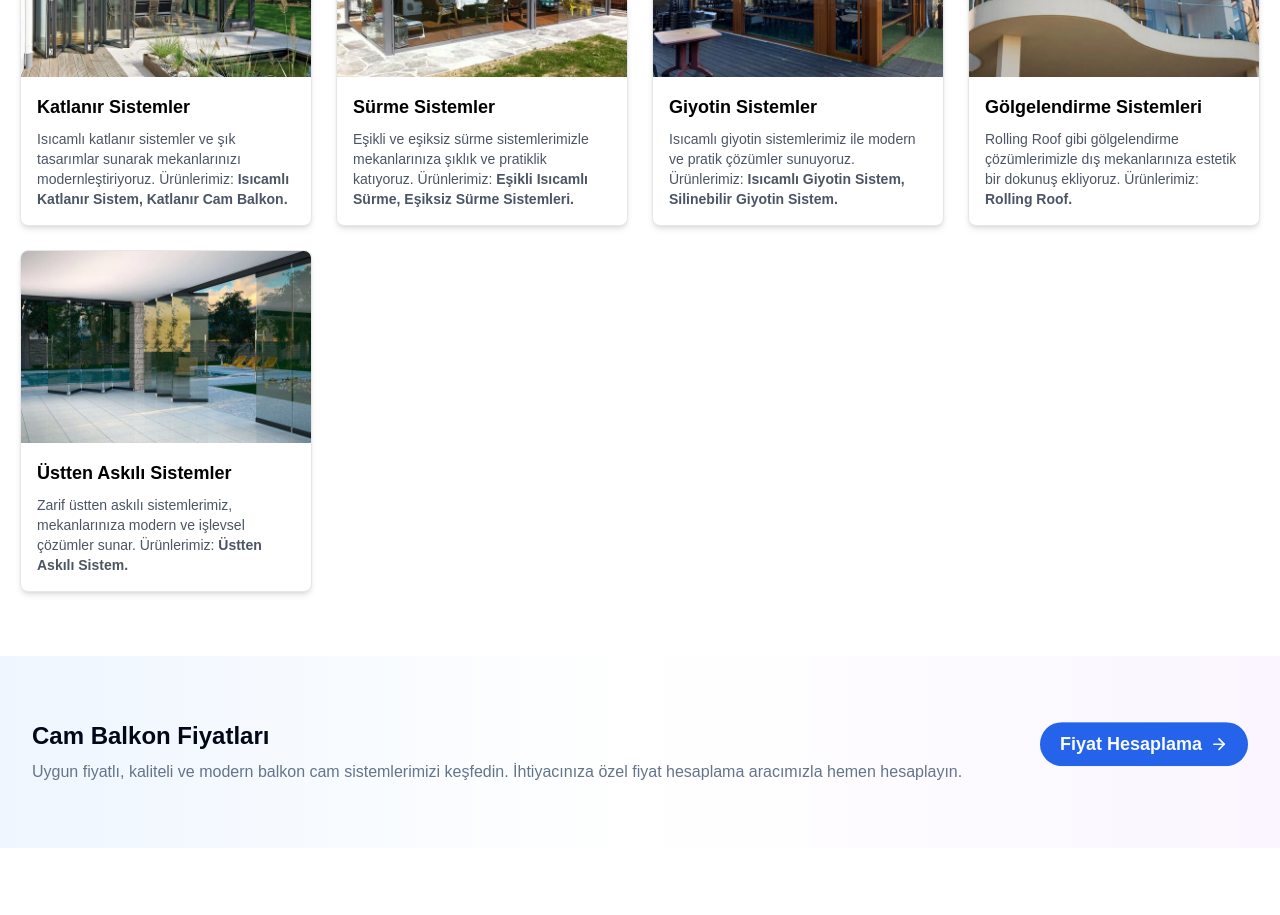
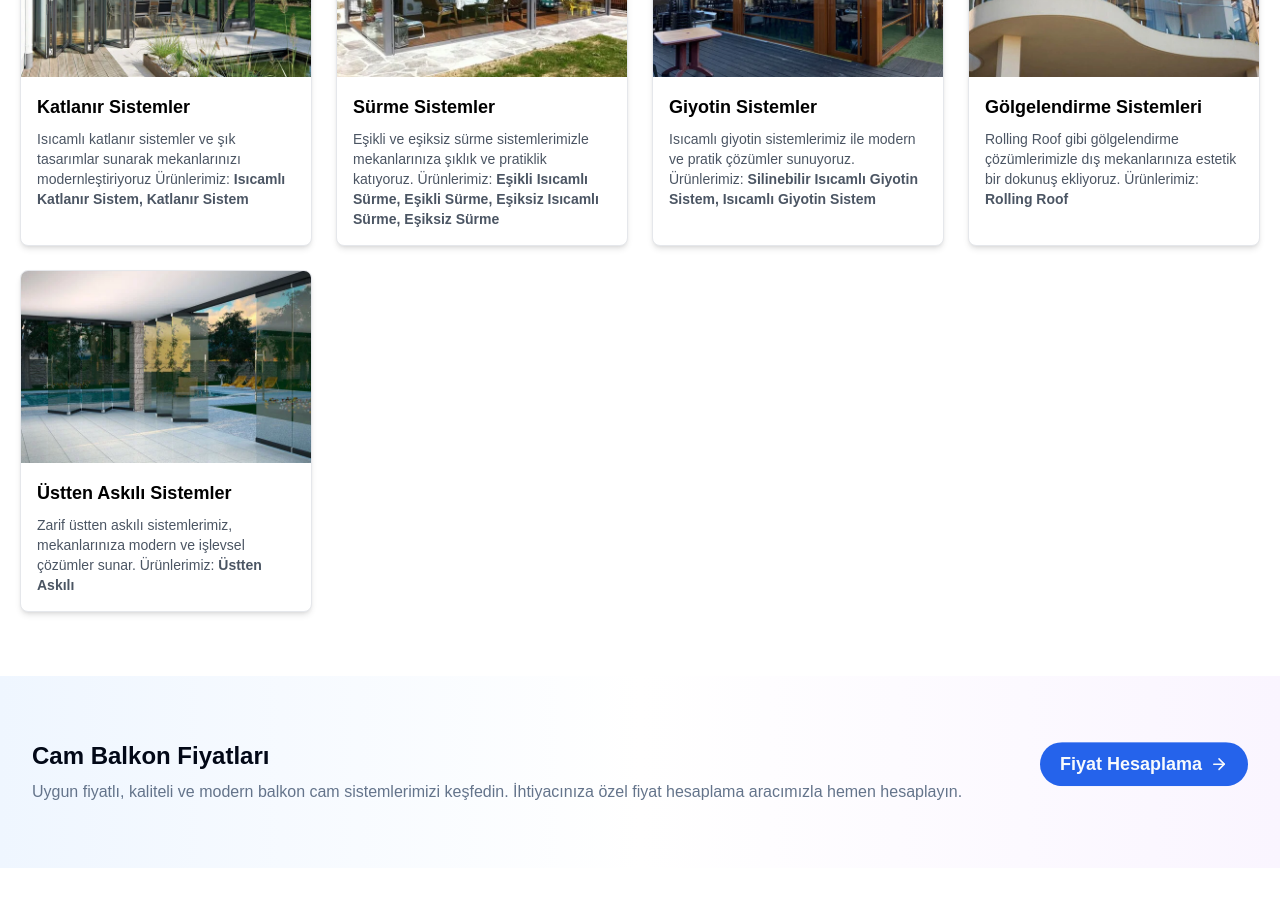
Before and after one commit to yunusmertofficial/kayasehircambalkon, a Next.js app: page / in a window 1280 px wide. Shown: the part 1180-2095 px from the top of the page. Built offline with nearby package versions, Linux system fonts and the light colour scheme.

Commit message:
Add ServicesCard component and update service categories data for improved service display

```diff
--- /dev/null
+++ b/src/app/cam-balkon-sistemleri/_components/AllServicesCard.tsx
@@ -0,0 +1,47 @@
+import { serviceCategories } from "@/utils/data";
+import Link from "next/link";
+
+const ServicesCard = ({ id }: { id: number }) => {
+  const serviceCategory = serviceCategories.find(
+    (category) => category.id === id
+  );
+
+  return (
+    <div className="bg-white p-6 rounded-lg shadow-lg mt-8">
+      <h2 className="text-xl font-bold mb-4">
+        {serviceCategory?.title} Hizmetleri
+      </h2>
+      <ul className="list-disc px-2">
+        {serviceCategory?.products.map((product, index) => (
+          <li key={index}>
+            <div className="group cursor-pointer pb-2">
+              <div className="flex flex-col gap-4">
+                <h3 className="text-md font-semibold text-primary dark:text-white">
+                  <Link
+                    href={product.href}
+                    className="hover:text-black transition-colors"
+                    aria-label={product.title}
+                  >
+                    <span
+                      className="bg-gradient-to-r from-blue-200 to-blue-100 bg-[length:0px_10px] bg-left-bottom
+                        bg-no-repeat
+                        transition-[background-size]
+                        duration-500
+                        hover:bg-[length:100%_3px]
+                        group-hover:bg-[length:100%_10px]
+                        dark:from-purple-800 dark:to-purple-900"
+                    >
+                      {product.title}
+                    </span>
+                  </Link>
+                </h3>
+              </div>
+            </div>
+          </li>
+        ))}
+      </ul>
+    </div>
+  );
+};
+
+export default ServicesCard;
--- a/src/app/cam-balkon-sistemleri/katlanir-sistemler/isicamli/page.tsx
+++ /dev/null
@@ -1,78 +0,0 @@
-import Breadcrumb from "@/components/Breadcrumb";
-import type { Metadata } from "next";
-
-export const metadata: Metadata = {
-  title: "Hakkımızda | Kayaşehir Cam Balkon",
-  description:
-    "Kayaşehir Cam Balkon olarak 15 yıllık deneyimimizle kaliteli ve güvenilir cam balkon çözümleri sunuyoruz. Firmamız hakkında detaylı bilgi alın.",
-  keywords:
-    "Kayaşehir Cam Balkon, cam balkon çözümleri, kaliteli cam balkon, müşteri memnuniyeti, cam balkon firması, Hakkımızda",
-  openGraph: {
-    title: "Hakkımızda | Kayaşehir Cam Balkon",
-    description:
-      "Firmamız 15 yıllık tecrübesiyle şık, dayanıklı ve kaliteli cam balkon çözümleri sunuyor. Müşteri memnuniyetini ön planda tutuyoruz.",
-    images: [
-      {
-        url: "/images/hakkimizda.webp",
-        width: 1200,
-        height: 630,
-        alt: "Kayaşehir Cam Balkon hakkında",
-      },
-    ],
-    type: "website",
-  },
-  twitter: {
-    card: "summary_large_image",
-    title: "Hakkımızda | Kayaşehir Cam Balkon",
-    description:
-      "Kayaşehir Cam Balkon hakkında bilgi alın. 15 yıllık tecrübemizle cam balkon çözümlerinde öncü bir firmayız.",
-    images: [
-      {
-        url: "/images/hakkimizda.webp",
-        alt: "Kayaşehir Cam Balkon hakkında",
-      },
-    ],
-  },
-};
-
-export default function AboutPage() {
-  const breadcrumbs = [
-    { label: "Anasayfa", href: "/" },
-    { label: "Hakkımızda", href: "/hakkimizda" },
-  ];
-
-  return (
-    <section>
-      {/* Banner ve Breadcrumb */}
-      <Breadcrumb
-        title="Hakkımızda"
-        breadcrumbs={breadcrumbs}
-        image={{
-          blurDataURL: "/images/hakkimizda/banner-blur.webp",
-          url: "/images/hakkimizda/banner.webp",
-        }}
-      />
-
-      {/* Sayfa İçeriği */}
-      <div className="container mx-auto mt-12 px-4">
-        <h2 className="text-3xl font-bold text-gray-800 mb-6">Hakkımızda</h2>
-        <p className="text-lg text-gray-700 leading-relaxed">
-          Kayaşehir Cam Balkon olarak 15 yıldır cam balkon sistemlerinde kalite
-          ve güveni temsil ediyoruz. Deneyimli ekibimizle birlikte İstanbul
-          genelinde binlerce mutlu müşteriye hizmet verdik. Yüksek kalite
-          standartlarımız ve müşteri odaklı yaklaşımımızla sektörde öncü bir
-          konuma sahibiz.
-        </p>
-        <p className="mt-4 text-lg text-gray-700 leading-relaxed">
-          Firmamız, hem bireysel hem de ticari alanlarda şık ve dayanıklı cam
-          balkon çözümleri sunmaktadır. Teknolojik altyapımız ve yenilikçi
-          üretim süreçlerimizle uzun ömürlü ve estetik çözümler üretiyoruz.
-          Kayaşehir Cam Balkon ile kalite ve güveni tercih edin!
-        </p>
-      </div>
-
-      {/* Footer ile Boşluk */}
-      <div className="mt-20"></div>
-    </section>
-  );
-}
--- a/src/app/kategori/[slug]/page.tsx
+++ b/src/app/kategori/[slug]/page.tsx
@@ -42,8 +42,8 @@ export default async function Page({ params }: Props) {
     <main>
       <Breadcrumb
         breadcrumbs={breadcrumbs}
-        title="Bloglarım" // "Referanslar" yerine "Bloglarım"
-        description="Kayaşehir Cam Balkon ile ilgili tüm blog gönderileri, haberler ve bilgiler"
+        title={category.title}
+        description={`${category.title} ile ilgili en güncel gönderileri buradan takip edebilirsiniz.`}
         image={{
           url: "/images/referanslar/banner.webp",
         }}
--- a/src/components/sections/PreferredServices/index.tsx
+++ b/src/components/sections/PreferredServices/index.tsx
@@ -3,44 +3,7 @@ import Image from "next/image";
 import ButtonLink from "@/components/ButtonLink";
 import Container from "@/components/Container";
 import AnimatedSection from "@/components/AnimatedSection";
-
-const serviceCategories = [
-  {
-    title: "Katlanır Sistemler",
-    description:
-      "Isıcamlı katlanır sistemler ve şık tasarımlar sunarak mekanlarınızı modernleştiriyoruz.",
-    products: ["Isıcamlı Katlanır Sistem", "Katlanır Cam Balkon"],
-    image: "/images/hizmetlerimiz/katlanir-cam-balkon.webp",
-  },
-  {
-    title: "Sürme Sistemler",
-    description:
-      "Eşikli ve eşiksiz sürme sistemlerimizle mekanlarınıza şıklık ve pratiklik katıyoruz.",
-    products: ["Eşikli Isıcamlı Sürme", "Eşiksiz Sürme Sistemleri"],
-    image: "/images/hizmetlerimiz/surme-cam-balkon.webp",
-  },
-  {
-    title: "Giyotin Sistemler",
-    description:
-      "Isıcamlı giyotin sistemlerimiz ile modern ve pratik çözümler sunuyoruz.",
-    products: ["Isıcamlı Giyotin Sistem", "Silinebilir Giyotin Sistem"],
-    image: "/images/hizmetlerimiz/giyotin-cam-balkon.webp",
-  },
-  {
-    title: "Gölgelendirme Sistemleri",
-    description:
-      "Rolling Roof gibi gölgelendirme çözümlerimizle dış mekanlarınıza estetik bir dokunuş ekliyoruz.",
-    products: ["Rolling Roof"],
-    image: "/images/hizmetlerimiz/golgelendirme-cam-balkon.webp",
-  },
-  {
-    title: "Üstten Askılı Sistemler",
-    description:
-      "Zarif üstten askılı sistemlerimiz, mekanlarınıza modern ve işlevsel çözümler sunar.",
-    products: ["Üstten Askılı Sistem"],
-    image: "/images/hizmetlerimiz/ustten-askili-cam-balkon.webp",
-  },
-];
+import { serviceCategories } from "@/utils/data";
 
 const CategoriesPage = () => {
   return (
@@ -92,7 +55,9 @@ const CategoriesPage = () => {
                   <p className="text-sm text-gray-600">
                     {category.description} Ürünlerimiz:{" "}
                     <span className="font-semibold">
-                      {category.products.join(", ")}.
+                      {category.products
+                        .map((product) => product.title)
+                        .join(", ")}
                     </span>
                   </p>
                 </div>
--- a/src/utils/data.ts
+++ b/src/utils/data.ts
@@ -224,75 +224,89 @@ export const posts: Post[] = [
 
 export const serviceCategories = [
   {
+    id: 1,
     title: "Katlanır Sistemler",
     description:
-      "Modern ve şık tasarımlarıyla geniş mekanlar için katlanır sistemler sunuyoruz.",
+      "Isıcamlı katlanır sistemler ve şık tasarımlar sunarak mekanlarınızı modernleştiriyoruz",
     image: "/images/hizmetlerimiz/katlanir-cam-balkon.webp",
     products: [
       {
+        id: 1,
         title: "Isıcamlı Katlanır Sistem",
         description: "Isıcamlı ve şık tasarımlar",
-        href: "/orion",
+        href: "/cam-balkon-sistemleri/katlanir-sistemler/isicamli",
       },
       {
+        id: 2,
         title: "Katlanır Sistem",
         description: "Farklı mekanlar için ideal çözüm",
-        href: "/leo",
+        href: "/cam-balkon-sistemleri/katlanir-sistemler/katlanir",
       },
     ],
   },
   {
+    id: 2,
     title: "Sürme Sistemler",
     description:
-      "Yüksek kaliteli ve güvenli sürme sistemleri ile iç mekanlarda şıklığı yakalayın.",
+      "Eşikli ve eşiksiz sürme sistemlerimizle mekanlarınıza şıklık ve pratiklik katıyoruz.",
     image: "/images/hizmetlerimiz/surme-cam-balkon.webp",
     products: [
       {
+        id: 1,
         title: "Eşikli Isıcamlı Sürme",
         description: "Isıcamlı ve yüksek güvenlikli sürme sistem",
-        href: "/arista",
+        href: "/cam-balkon-sistemleri/surme-sistemler/esikli-isicamli",
       },
       {
+        id: 2,
         title: "Eşikli Sürme",
         description: "Eşikli sürme sistemleri ile pratik kullanım",
-        href: "/arista-minor",
+        href: "/cam-balkon-sistemleri/surme-sistemler/esikli",
       },
       {
+        id: 3,
         title: "Eşiksiz Isıcamlı Sürme",
         description: "Isıcamlı, eşiksiz sürme sistemleri",
-        href: "/alecto",
+        href: "/cam-balkon-sistemleri/surme-sistemler/esiksiz-isicamli",
       },
       {
+        id: 4,
         title: "Eşiksiz Sürme",
         description: "Pratik ve şık sürme sistemleri",
-        href: "/alecto-minor",
+        href: "/cam-balkon-sistemleri/surme-sistemler/esiksiz",
       },
     ],
   },
   {
+    id: 3,
     title: "Giyotin Sistemler",
     description:
-      "Eşsiz giyotin sistemleri ile mekânlarınıza modern bir dokunuş ekleyin.",
+      "Isıcamlı giyotin sistemlerimiz ile modern ve pratik çözümler sunuyoruz.",
     image: "/images/hizmetlerimiz/giyotin-cam-balkon.webp",
     products: [
       {
+        id: 1,
         title: "Silinebilir Isıcamlı Giyotin Sistem",
         description: "Silinebilir yüzeyli ısıcamlı giyotin sistem",
-        href: "/vega",
+        href: "/cam-balkon-sistemleri/giyotin-sistemler/silinebilir-isicamli",
       },
       {
+        id: 2,
         title: "Isıcamlı Giyotin Sistem",
         description: "Şık ve modern ısıcamlı giyotin sistem",
-        href: "/virgo",
+        href: "/cam-balkon-sistemleri/giyotin-sistemler/isicamli",
       },
     ],
   },
   {
+    id: 4,
     title: "Gölgelendirme Sistemleri",
-    description: "Dış mekanlarınıza şıklık katacak gölgelendirme sistemleri.",
+    description:
+      "Rolling Roof gibi gölgelendirme çözümlerimizle dış mekanlarınıza estetik bir dokunuş ekliyoruz. ",
     image: "/images/hizmetlerimiz/golgelendirme-cam-balkon.webp",
     products: [
       {
+        id: 1,
         title: "Rolling Roof",
         description: "Dış mekanlarda esnek gölgelendirme çözümü",
         href: "/ursa",
@@ -300,16 +314,38 @@ export const serviceCategories = [
     ],
   },
   {
+    id: 5,
     title: "Üstten Askılı Sistemler",
     description:
-      "Zarif üstten askılı sistemlerle iç mekanınıza modern dokunuşlar.",
+      "Zarif üstten askılı sistemlerimiz, mekanlarınıza modern ve işlevsel çözümler sunar.",
     image: "/images/hizmetlerimiz/ustten-askili-cam-balkon.webp",
     products: [
       {
+        id: 1,
         title: "Üstten Askılı",
         description: "Zarif tasarımlarla iç mekanlarda estetik kullanım",
-        href: "/libra",
+        href: "/cam-balkon-sistemleri/ustten-askili-sistemler/askili",
       },
     ],
   },
 ];
+
+/*
+
+├── katlanir/
+│   ├── isicamli-katlanir.tsx
+│   └── katlanir-sistem.tsx
+├── surme/
+│   ├── isicamli-esikli-surme.tsx
+│   ├── esikli-surme.tsx
+│   ├── isicamli-esiksiz-surme.tsx
+│   └── esiksiz-surme.tsx
+├── giyotin/
+│   ├── silinebilir-isicamli-giyotin.tsx
+│   └── isicamli-giyotin.tsx
+├── golgelendirme/
+│   └── rolling-roof.tsx
+├── ustten-askili/
+│   └── ustten-askili-sistem.tsx
+
+*/
```
